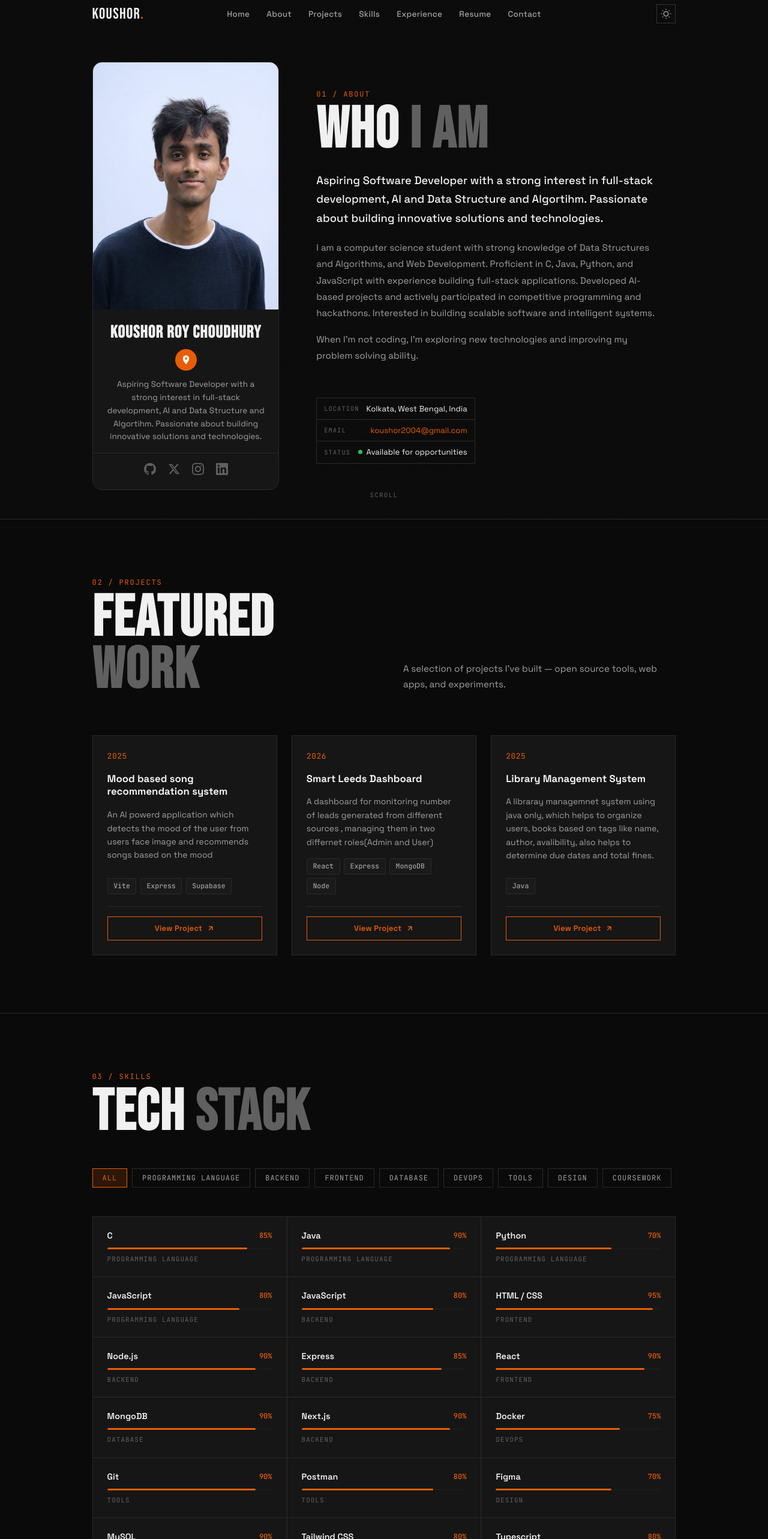
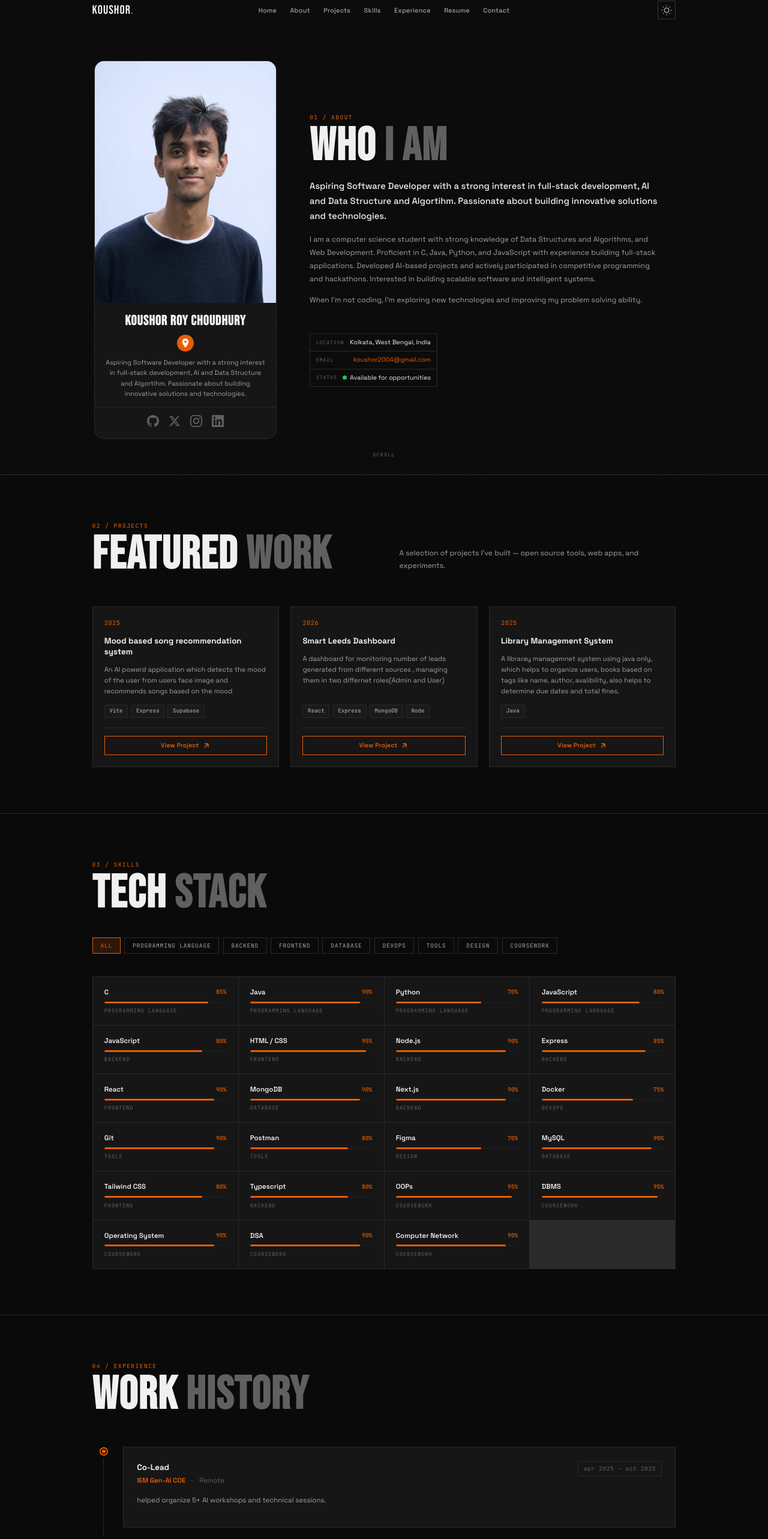
Before and after one commit to Koushor2004/Portfolio, a React (Vite) app: page / in a window 1280 px wide. Shown: the part 9-2575 px from the top of the page at 60% size. Built offline with nearby package versions, Linux system fonts and the light colour scheme.

Commit message:
"Views changed"

```diff
--- a/src/components/Contact.css
+++ b/src/components/Contact.css
@@ -51,7 +51,7 @@
 }
 .form-input:focus { border-color: var(--accent); }
 .form-input::placeholder { color: var(--text3); }
-.form-textarea { min-height: 120px; }
+.form-textarea { min-height: 7.5rem; }
 .contact-submit { width: 100%; justify-content: center; margin-top: 0.25rem; }
 
 /* Success */
@@ -64,10 +64,10 @@
   gap: 1rem;
   padding: 3rem;
   border: 1px solid var(--border);
-  min-height: 300px;
+  min-height: 18.75rem;
 }
 .contact-success h3 { font-size: 1.5rem; color: var(--text); }
-.contact-success p { font-size: 0.9rem; color: var(--text2); max-width: 300px; }
+.contact-success p { font-size: 0.9rem; color: var(--text2); max-width: 18.75rem; }
 
 @media (max-width: 768px) {
   .contact-grid { grid-template-columns: 1fr; gap: 3rem; }
--- a/src/components/Experience.css
+++ b/src/components/Experience.css
@@ -2,7 +2,7 @@
 .exp-header { margin-bottom: 4rem; }
 
 .exp-timeline { display: flex; flex-direction: column; gap: 0; }
-.exp-item { display: grid; grid-template-columns: 48px 1fr; gap: 0; }
+.exp-item { display: grid; grid-template-columns: 3rem 1fr; gap: 0; }
 
 .exp-line-col {
   display: flex;
@@ -11,8 +11,8 @@
   padding-top: 0.25rem;
 }
 .exp-dot {
-  width: 12px;
-  height: 12px;
+  width: 0.75rem;
+  height: 0.75rem;
   border-radius: 50%;
   background: var(--accent);
   border: 2px solid var(--bg);
@@ -23,9 +23,9 @@
 .exp-connector {
   width: 1px;
   flex: 1;
-  min-height: 40px;
+  min-height: 2.5rem;
   background: var(--border);
-  margin: 6px 0;
+  margin: 0.375rem 0;
 }
 
 .exp-content {
--- a/src/components/Hero.css
+++ b/src/components/Hero.css
@@ -22,7 +22,7 @@
 
 .hero-inner {
   display: grid;
-  grid-template-columns: minmax(240px, 32%) 1fr;
+  grid-template-columns: minmax(15rem, 32%) 1fr;
   gap: clamp(1.5rem, 3vw, 2.5rem);
   align-items: center;
   width: 100%;
@@ -38,7 +38,7 @@
 /* CARD */
 .hero-card {
   width: 100%;
-  max-width: 380px;
+  max-width: 23.75rem;
   background: var(--surface);
   border: 1px solid var(--border);
   border-radius: 16px;
@@ -101,8 +101,8 @@
 }
 
 .hero-card-icon {
-  width: 36px;
-  height: 36px;
+  width: 2.25rem;
+  height: 2.25rem;
   background: var(--accent);
   border-radius: 50%;
   display: flex;
@@ -146,7 +146,7 @@
   text-align: center;
   justify-content: center;
   width: 100%;
-  max-width: 540px;
+  max-width: 33.75rem;
   margin: 0 auto;
   padding: 0 clamp(0.5rem, 2vw, 1.5rem);
   animation: rightIn 0.8s 0.2s ease both;
@@ -186,8 +186,8 @@
 }
 
 .hero-dot {
-  width: 8px;
-  height: 8px;
+  width: 0.5rem;
+  height: 0.5rem;
   border-radius: 50%;
   background: #22c55e;
   box-shadow: 0 0 0 3px rgba(34, 197, 94, 0.2);
@@ -279,7 +279,7 @@
 
 .hero-stat-divider {
   width: 1px;
-  height: 40px;
+  height: 2.5rem;
   background: var(--border);
 }
 
@@ -301,7 +301,7 @@
 
 .hero-scroll-line {
   width: 1px;
-  height: 40px;
+  height: 2.5rem;
   background: linear-gradient(to bottom, var(--accent), transparent);
   animation: scrollLine 1.5s ease infinite;
 }
@@ -336,7 +336,7 @@
   }
 
   .hero-card {
-    max-width: 320px;
+    max-width: 20rem;
     width: 100%;
   }
 
--- a/src/components/Projects.css
+++ b/src/components/Projects.css
@@ -14,7 +14,7 @@
   font-size: 0.95rem;
   color: var(--text2);
   line-height: 1.7;
-  max-width: 800px;
+  max-width: 50rem;
   padding-bottom: 0.5rem;
 }
 
--- a/src/components/Resume.css
+++ b/src/components/Resume.css
@@ -41,8 +41,8 @@
 .resume-card::after {
   content: 'PDF';
   position: absolute;
-  top: -10px;
-  right: -10px;
+  top: -0.625rem;
+  right: -0.625rem;
   font-family: var(--font-display);
   font-size: 5rem;
   color: var(--border);
--- a/src/components/Skills.css
+++ b/src/components/Skills.css
@@ -35,7 +35,7 @@
 
 .skills-grid {
   display: grid;
-  grid-template-columns: repeat(auto-fill, minmax(280px, 1fr));
+  grid-template-columns: repeat(auto-fill, minmax(17.5rem, 1fr));
   gap: 1px;
   border: 1px solid var(--border);
   background: var(--border);
@@ -58,7 +58,7 @@
 @keyframes fadeUp {
   from {
     opacity: 0;
-    transform: translateY(12px);
+    transform: translateY(0.75rem);
   }
 
   to {
--- a/src/index.css
+++ b/src/index.css
@@ -24,7 +24,7 @@
   --font-display: 'Bebas Neue', sans-serif;
   --font-body: 'Space Grotesk', sans-serif;
   --font-mono: 'JetBrains Mono', monospace;
-  --nav-h: 64px;
+  --nav-h: 4rem;
   --layout-width: 80%;
   --transition: 0.3s cubic-bezier(0.4, 0, 0.2, 1);
 }
@@ -46,6 +46,7 @@
 }
 
 html {
+  font-size: 80%;
   scroll-behavior: smooth;
   width: 100%;
   height: 100%;
```
